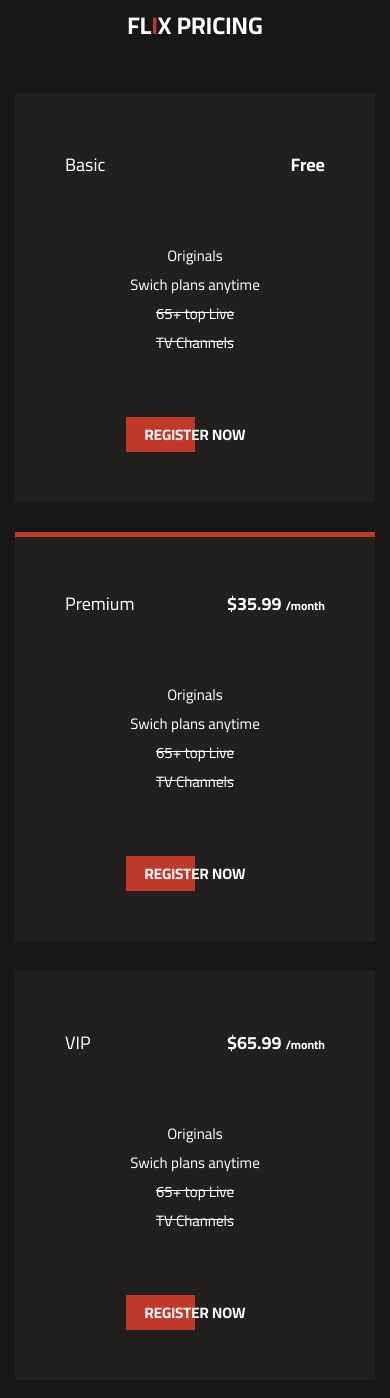
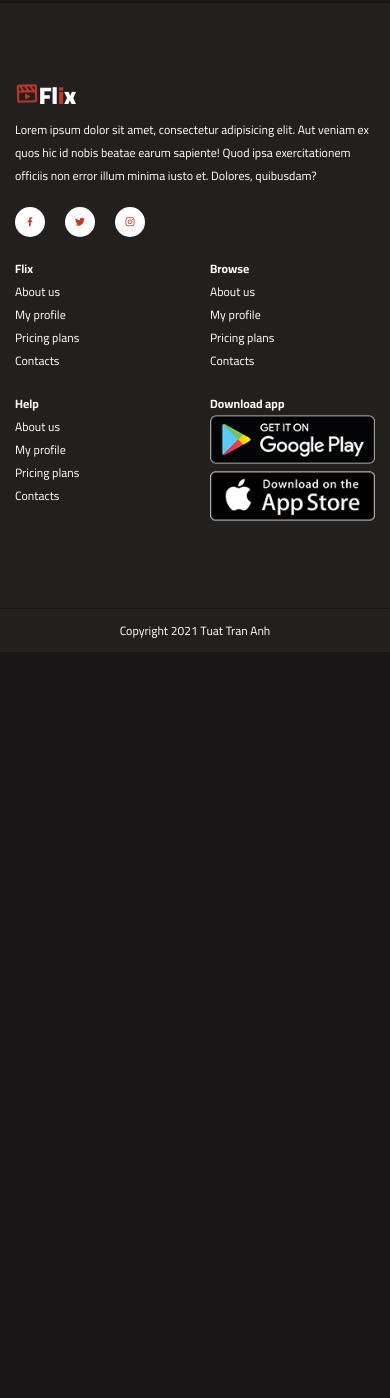
Before and after one commit to TahzeebBadhon/Cinemaplex, a plain HTML site: page index.html in a window 390 px wide. Shown: the part 2276-3674 px from the top of the page. After the commit the page ends 2928 px from the top, so only its background shows below. Drawn offline with nearby package versions, Linux system fonts and the light colour scheme.

Commit message:
Update index.html

```diff
--- a/index.html
+++ b/index.html
@@ -960,93 +960,19 @@
     </div>
     <!-- END SPECIAL MOVIE SECTION -->
 
-    <!--
 
     <!-- PRICING SECTION -->
-    <div class="section">
-        <div class="container">
-            <div class="pricing">
-                <div class="pricing-header">
-                    Fl<span class="main-color">i</span>x pricing
-                </div>
-                <div class="pricing-list">
-                    <div class="row">
-                        <div class="col-4 col-md-12 col-sm-12">
-                            <div class="pricing-box">
-                                <div class="pricing-box-header">
-                                    <div class="pricing-name">
-                                        Basic
-                                    </div>
-                                    <div class="pricing-price">
-                                        Free
-                                    </div>
-                                </div>
-                                <div class="pricing-box-content">
-                                    <p>Originals</p>
-                                    <p>Swich plans anytime</p>
-                                    <p><del>65+ top Live</del></p>
-                                    <p><del>TV Channels</del></p>
-                                </div>
-                                <div class="pricing-box-action">
-                                    <a href="#" class="btn btn-hover">
-                                        <span>Register now</span>
-                                    </a>
-                                </div>
-                            </div>
-                        </div>
-                        <div class="col-4 col-md-12 col-sm-12">
-                            <div class="pricing-box hightlight">
-                                <div class="pricing-box-header">
-                                    <div class="pricing-name">
-                                        Premium
-                                    </div>
-                                    <div class="pricing-price">
-                                        $35.99 <span>/month</span>
-                                    </div>
-                                </div>
-                                <div class="pricing-box-content">
-                                    <p>Originals</p>
-                                    <p>Swich plans anytime</p>
-                                    <p><del>65+ top Live</del></p>
-                                    <p><del>TV Channels</del></p>
-                                </div>
-                                <div class="pricing-box-action">
-                                    <a href="#" class="btn btn-hover">
-                                        <span>Register now</span>
-                                    </a>
-                                </div>
-                            </div>
-                        </div>
-                        <div class="col-4 col-md-12 col-sm-12">
-                            <div class="pricing-box">
-                                <div class="pricing-box-header">
-                                    <div class="pricing-name">
-                                        VIP
-                                    </div>
-                                    <div class="pricing-price">
-                                        $65.99 <span>/month</span>
-                                    </div>
-                                </div>
-                                <div class="pricing-box-content">
-                                    <p>Originals</p>
-                                    <p>Swich plans anytime</p>
-                                    <p><del>65+ top Live</del></p>
-                                    <p><del>TV Channels</del></p>
-                                </div>
-                                <div class="pricing-box-action">
-                                    <a href="#" class="btn btn-hover">
-                                        <span>Register now</span>
-                                    </a>
-                                </div>
-                            </div>
-                        </div>
-                    </div>
-                </div>
-            </div>
-        </div>
-    </div>
+
+
+
+    <!--prizing html here-->
+
+
+
+
+
     <!-- END PRICING SECTION -->
-    -->
+
 
     <!-- FOOTER SECTION -->
     <footer class="section">
```
